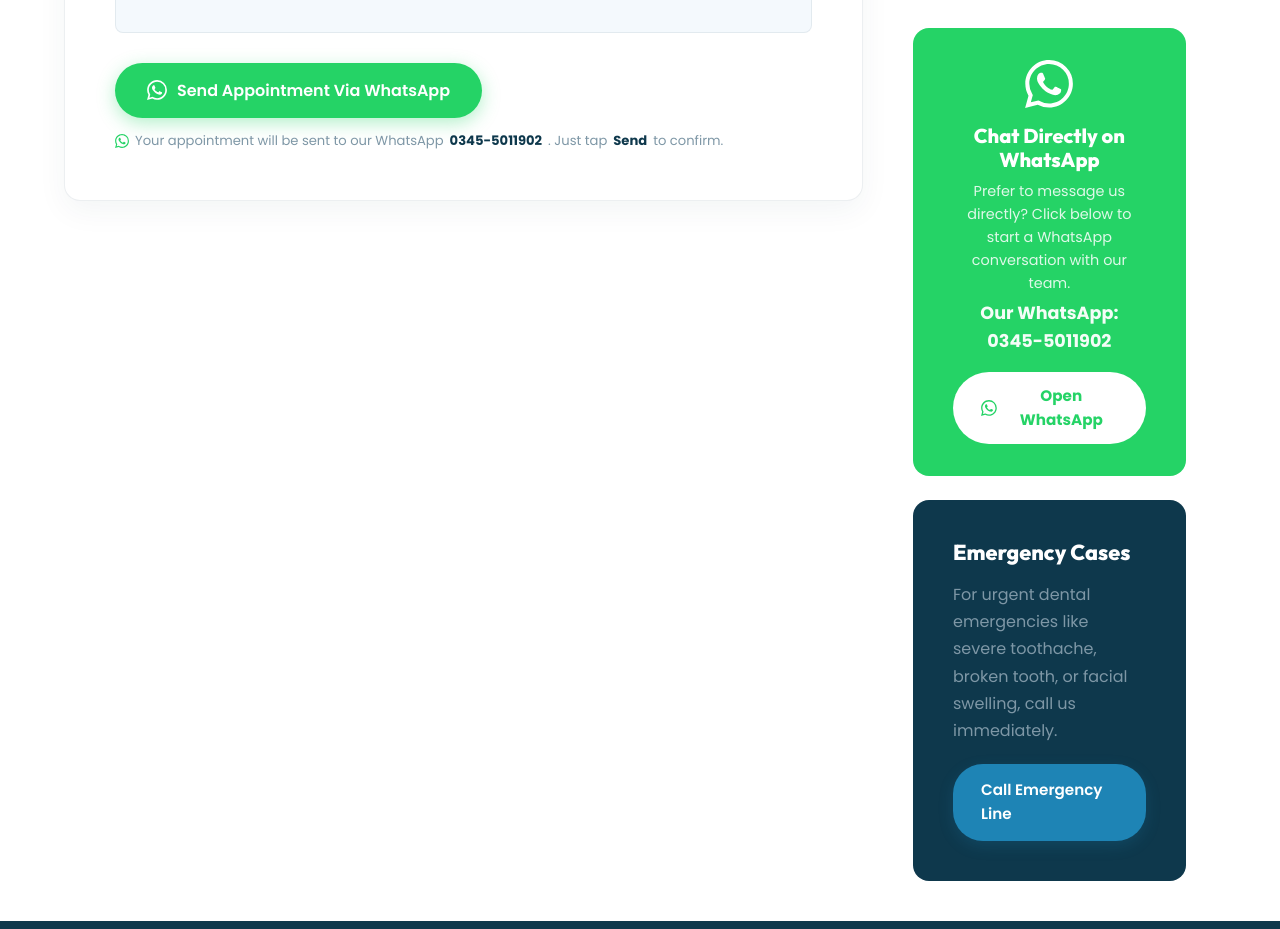
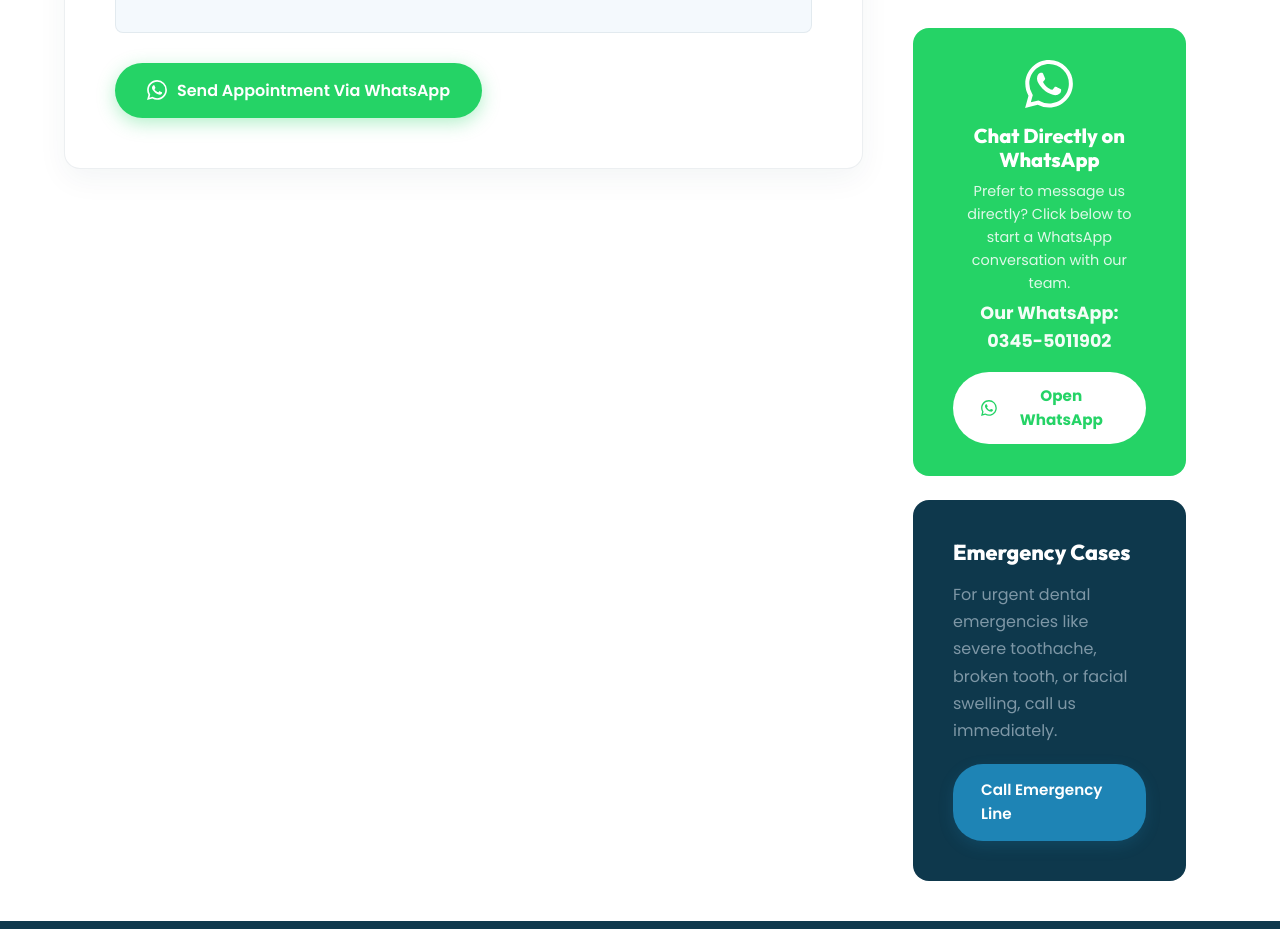
Before and after one commit to codexfuse-dev/Imade-dentel, a React (Vite) app: page /appointment in a window 1280 px wide. Shown: the part 1000-1929 px from the top of the page. Built offline with nearby package versions, Linux system fonts and the light colour scheme.

Commit message:
Remove WhatsApp hint text from appointment page

```diff
--- a/src/pages/Appointment.jsx
+++ b/src/pages/Appointment.jsx
@@ -121,12 +121,7 @@
           {sending ? 'Opening WhatsApp…' : 'Send Appointment via WhatsApp'}
         </button>
 
-        <p className="whatsapp-hint">
-          <svg viewBox="0 0 24 24" style={{ width: 14, height: 14, fill: '#25D366', flexShrink: 0 }}>
-            <path d="M17.472 14.382c-.297-.149-1.758-.867-2.03-.967-.273-.099-.471-.148-.67.15-.197.297-.767.966-.94 1.164-.173.199-.347.223-.644.075-.297-.15-1.255-.463-2.39-1.475-.883-.788-1.48-1.761-1.653-2.059-.173-.297-.018-.458.13-.606.134-.133.298-.347.446-.52.149-.174.198-.298.298-.497.099-.198.05-.371-.025-.52-.075-.149-.669-1.612-.916-2.207-.242-.579-.487-.5-.669-.51-.173-.008-.371-.01-.57-.01-.198 0-.52.074-.792.372-.272.297-1.04 1.016-1.04 2.479 0 1.462 1.065 2.875 1.213 3.074.149.198 2.096 3.2 5.077 4.487.709.306 1.262.489 1.694.625.712.227 1.36.195 1.871.118.571-.085 1.758-.719 2.006-1.413.248-.694.248-1.289.173-1.413-.074-.124-.272-.198-.57-.347m-5.421 7.403h-.004a9.87 9.87 0 01-5.031-1.378l-.361-.214-3.741.982.998-3.648-.235-.374a9.86 9.86 0 01-1.51-5.26c.001-5.45 4.436-9.884 9.888-9.884 2.64 0 5.122 1.03 6.988 2.898a9.825 9.825 0 012.893 6.994c-.003 5.45-4.437 9.884-9.885 9.884m8.413-18.297A11.815 11.815 0 0012.05 0C5.495 0 .16 5.335.157 11.892c0 2.096.547 4.142 1.588 5.945L.057 24l6.305-1.654a11.882 11.882 0 005.683 1.448h.005c6.554 0 11.89-5.335 11.893-11.893a11.821 11.821 0 00-3.48-8.413z"/>
-          </svg>
-          Your appointment will be sent to our WhatsApp <strong>0345-5011902</strong>. Just tap <strong>Send</strong> to confirm.
-        </p>
+
       </form>
     </div>
   )
```
